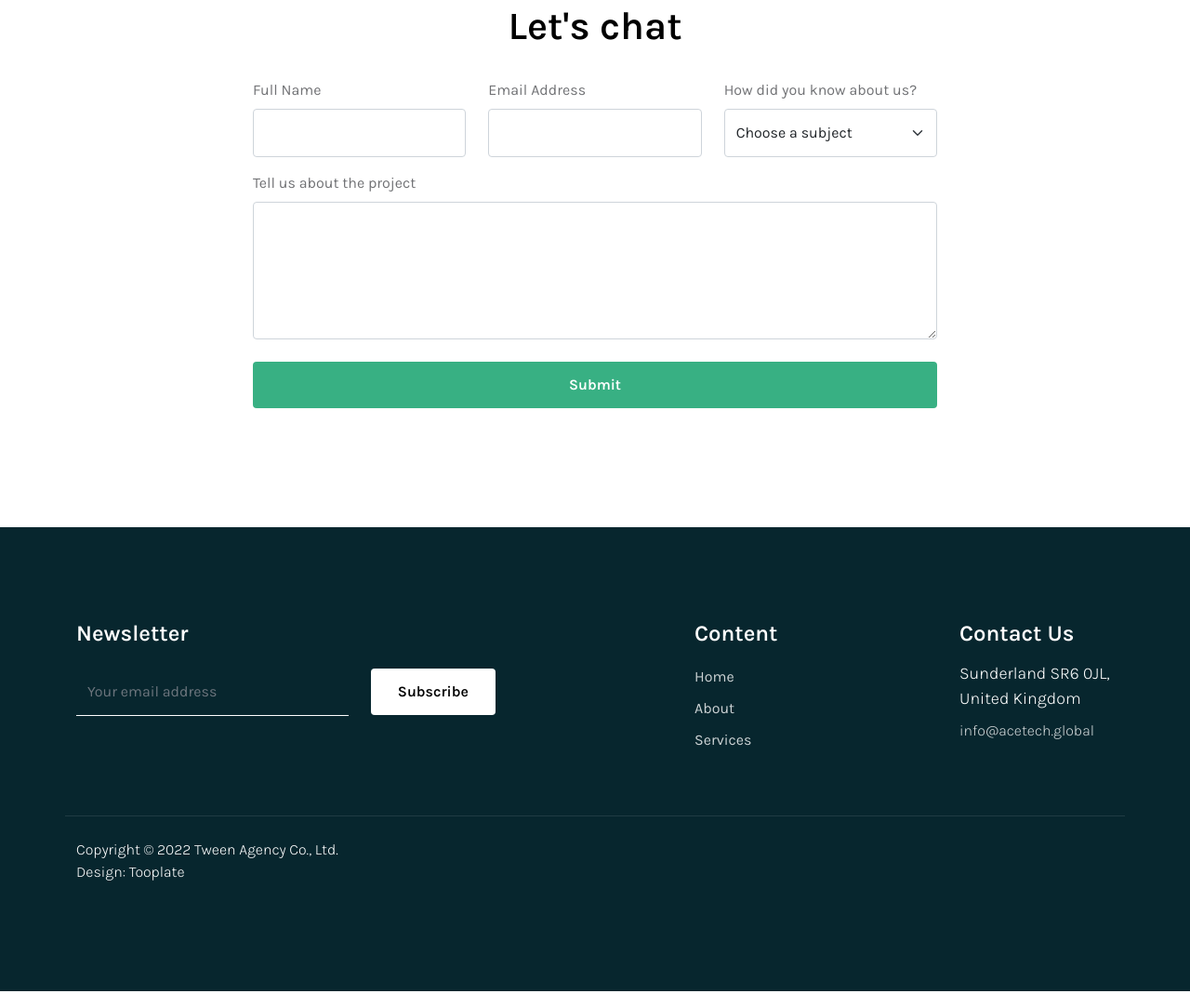
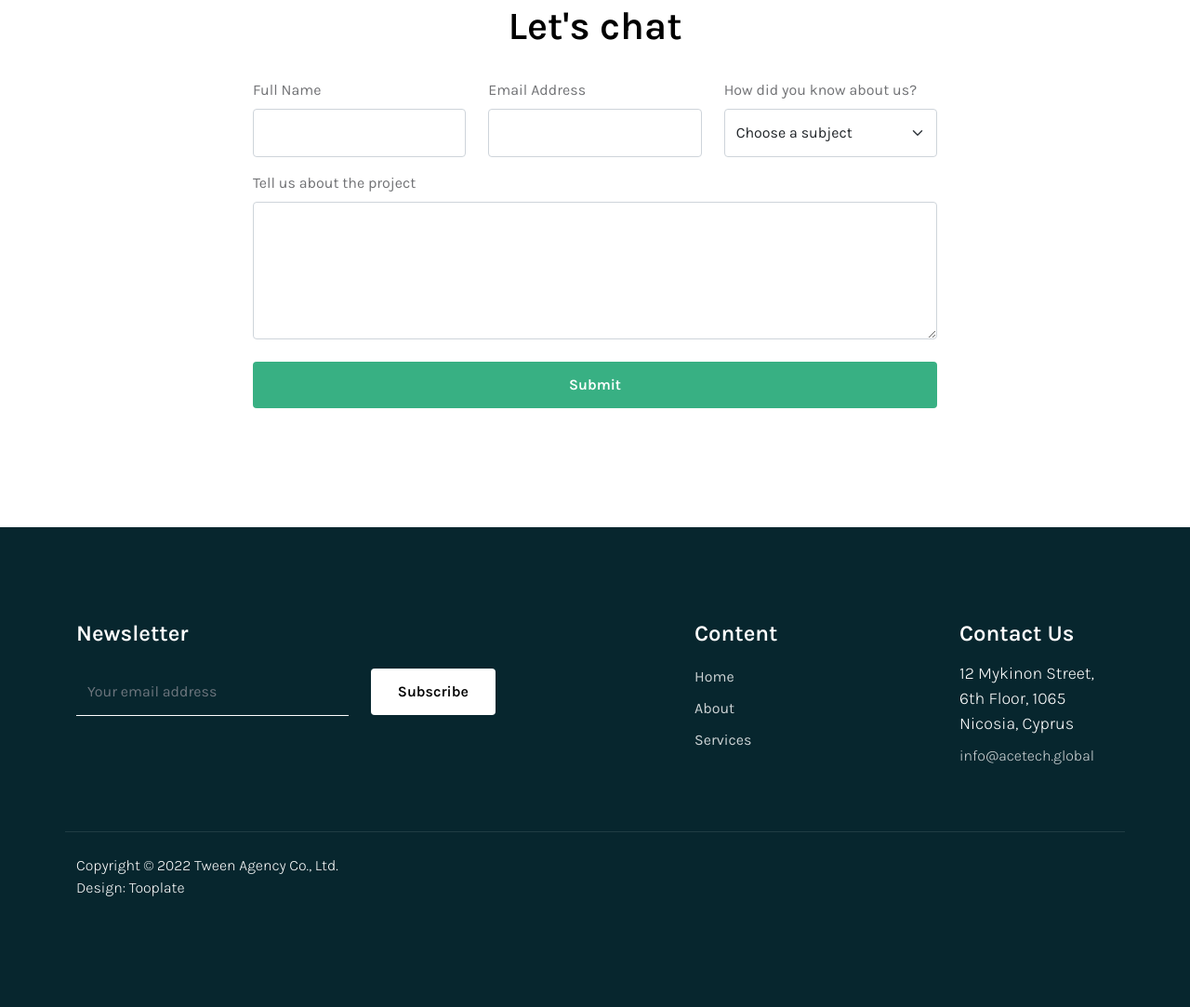
Before and after one commit to nurbanek/acetech, a plain HTML site: page index.html in a window 1280 px wide. Shown: the part 2614-3697 px from the top of the page at 93% size. Drawn offline with Linux system fonts and the light colour scheme.

Commit message:
Update address

```diff
--- a/index.html
+++ b/index.html
@@ -336,7 +336,7 @@ https://www.tooplate.com/view/2128-tween-agency
                     <div class="col-lg-2 col-12">
                         <h5 class="text-white mb-3">Contact Us</h5>
 
-                        <p class="text-white mb-1">Sunderland SR6 0JL, United Kingdom</p>
+                        <p class="text-white mb-1">12 Mykinon Street, <br>6th Floor, 1065 <br>Nicosia, Cyprus</p>
 
                         <p><a href="mailto:email@company.com" class="footer-link">info@acetech.global</a><p>
                     </div>
```
